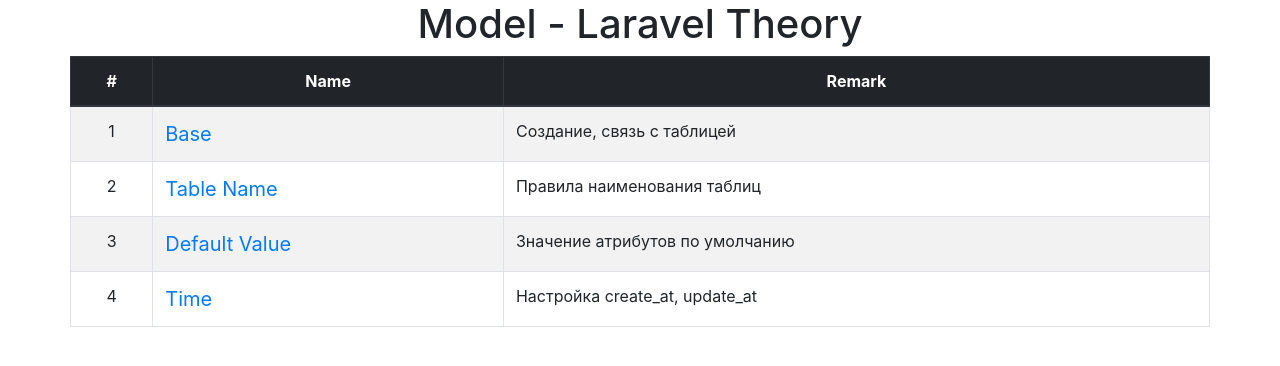
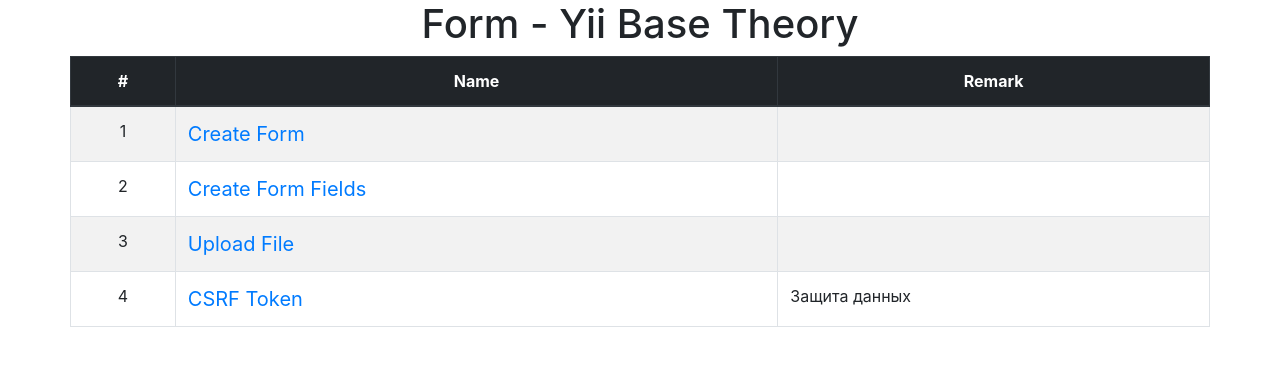
Before and after one commit to PriymakVl/yii_notes, a plain HTML site: page base/form.html in a window 1280 px wide. Drawn offline with Linux system fonts and the light colour scheme; files that its build step writes are made by us from their sources.

```diff
--- a/base/laravel/model.html
+++ b/base/form.html
@@ -6,11 +6,11 @@
     <meta name="viewport" content="width=device-width, initial-scale=1.0">
     <link rel="stylesheet" href="../css/bootstrap.min.css">
     <link rel="stylesheet" href="../css/style.css">
-    <title>Model - Laravel Theory</title>
+    <title>Form - Yii Base Theory</title>
 </head>
 <body>
     <div class="container">
-		<h1 class="text-center">Model - Laravel Theory</h1>
+		<h1 class="text-center">Form - Yii Base Theory</h1>
         <div class="row">
             <table class="table table-striped table-bordered table-hove">
                 <thead class="thead-dark">
@@ -24,30 +24,30 @@
                         <tr>
                             <td class="text-center">1</td>
                             <td>
-                                <a href="https://drive.google.com/file/d/1LygPjTMpbTYxUlUl6jHCh2y6avfZ7cVz/view?usp=sharing">Base</a>
+                                <a href="https://drive.google.com/file/d/1aqCjbyu6gNa4PhGZ_TxVrQZH2pp16Szp/view?usp=sharing">Create Form</a>
                             </td>
-                            <td>Создание, связь с таблицей</td>
+                            <td></td>
                         </tr>
-                        <tr>
+						<tr>
                             <td class="text-center">2</td>
                             <td>
-                                <a href="https://drive.google.com/file/d/1uVKqMBeWvbgR3-EMahYjQ2qLZ5d3jaVz/view?usp=sharing">Table Name</a>
+                                <a href="https://drive.google.com/file/d/1fwz73Mf-s2kFlHsn6biyV8mz5Or50tNp/view?usp=sharing">Create Form Fields</a>
                             </td>
-                            <td>Правила наименования таблиц</td>
+                            <td></td>
                         </tr>
-                        <tr>
+						<tr>
                             <td class="text-center">3</td>
                             <td>
-                                <a href="https://drive.google.com/file/d/10yZOzDBGyTrDoaxoQq6sgYJXYoZ08ZOV/view?usp=sharing">Default Value</a>
+                                <a href="https://drive.google.com/file/d/1zGcSmv7Vc66336JdVwUJnv0n8CEeN9iJ/view?usp=sharing">Upload File</a>
                             </td>
-                            <td>Значение атрибутов по умолчанию</td>
+                            <td></td>
                         </tr>
-                        <tr>
+						<tr>
                             <td class="text-center">4</td>
                             <td>
-                                <a href="https://drive.google.com/file/d/1cMs8opKx-jr6D7PoHflsE6KodoO2rSgp/view?usp=sharing">Time</a>
+                                <a href="https://drive.google.com/file/d/1o7mKIpxLDtNa1so9LWWkjNRRHW1LBoC-/view?usp=sharing">CSRF Token</a>
                             </td>
-                            <td>Настройка create_at, update_at</td>
+                            <td>Защита данных</td>
                         </tr>
                     </tbody>
                 </thead>
```
Also changed, not shown: base/model.html (renamed from base/laravel/form.html, +11 -3 lines).
